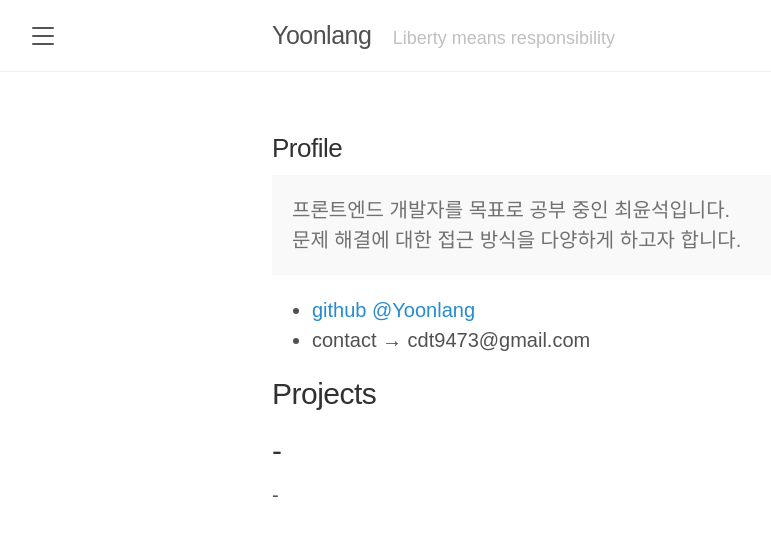
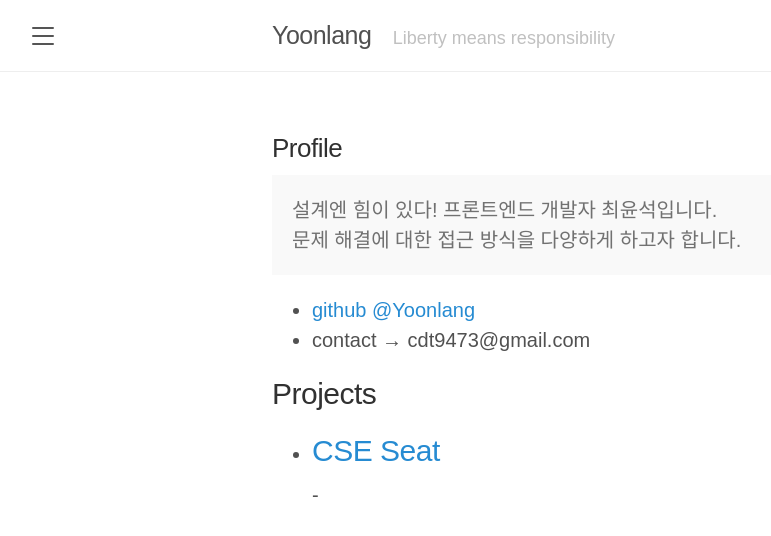
Before and after one commit to Yoonlang/Yoonlang.github.io, a Jekyll site: the page built from Profile.md, in a window 1280 px wide. Shown: the top 536 px of the page, without its empty margins (8-779 px from the left). Built offline with Jekyll 4.4.1, drawn with Linux system fonts in a browser that asks for light colours; some web fonts are replaced.

Commit message:
chore: Update profile

```diff
--- a/Profile.md
+++ b/Profile.md
@@ -4,7 +4,7 @@ title: Profile
 ---
 
 <p class="message">
-  프론트엔드 개발자를 목표로 공부 중인 최윤석입니다.<br> 문제 해결에 대한 접근 방식을 다양하게 하고자 합니다.
+  설계엔 힘이 있다! 프론트엔드 개발자 최윤석입니다.<br> 문제 해결에 대한 접근 방식을 다양하게 하고자 합니다.
 </p>
 
 - [github @Yoonlang](https://github.com/yoonlang)
@@ -12,6 +12,6 @@ title: Profile
 
 ## Projects
 
+- [CSE Seat](https://github.com/CSE-seat/CSE-Seat)
 -
 -
--
```
